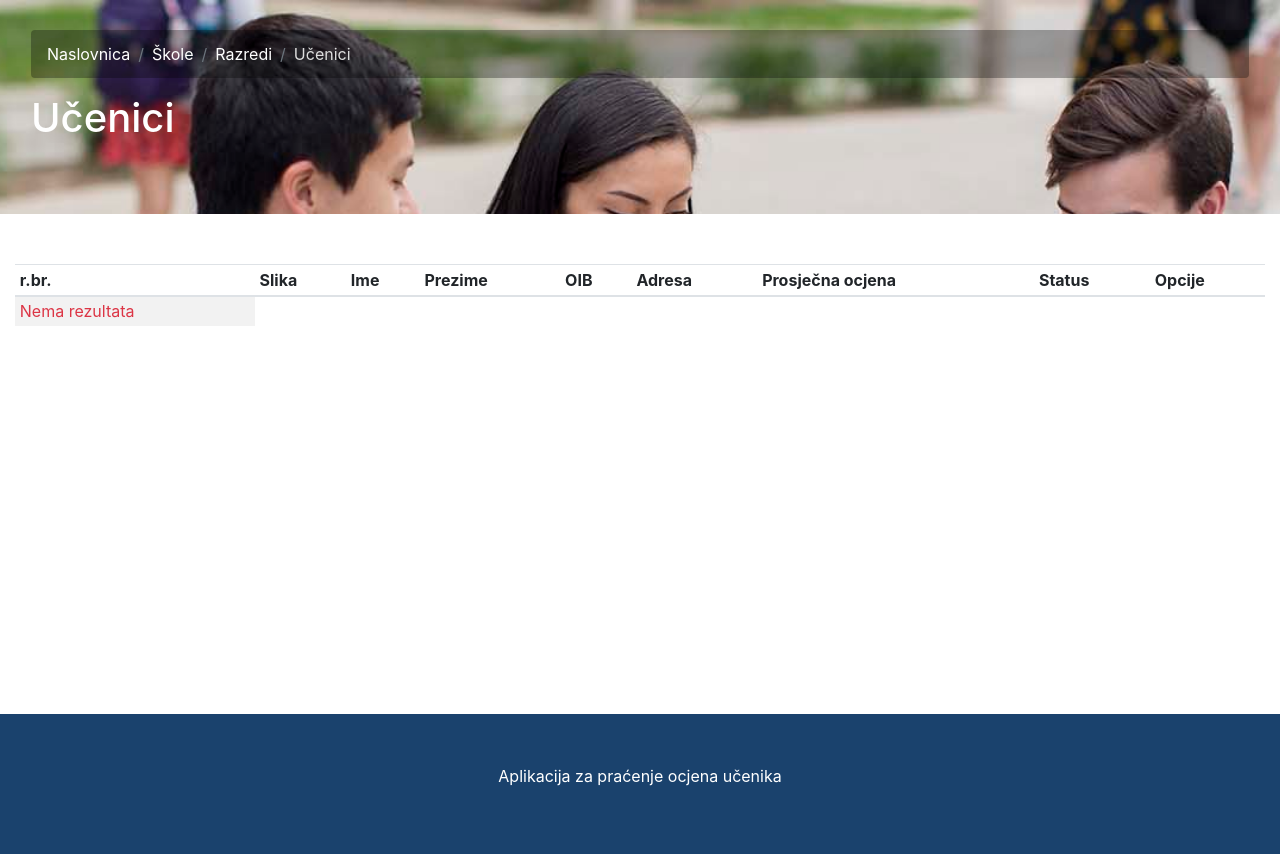
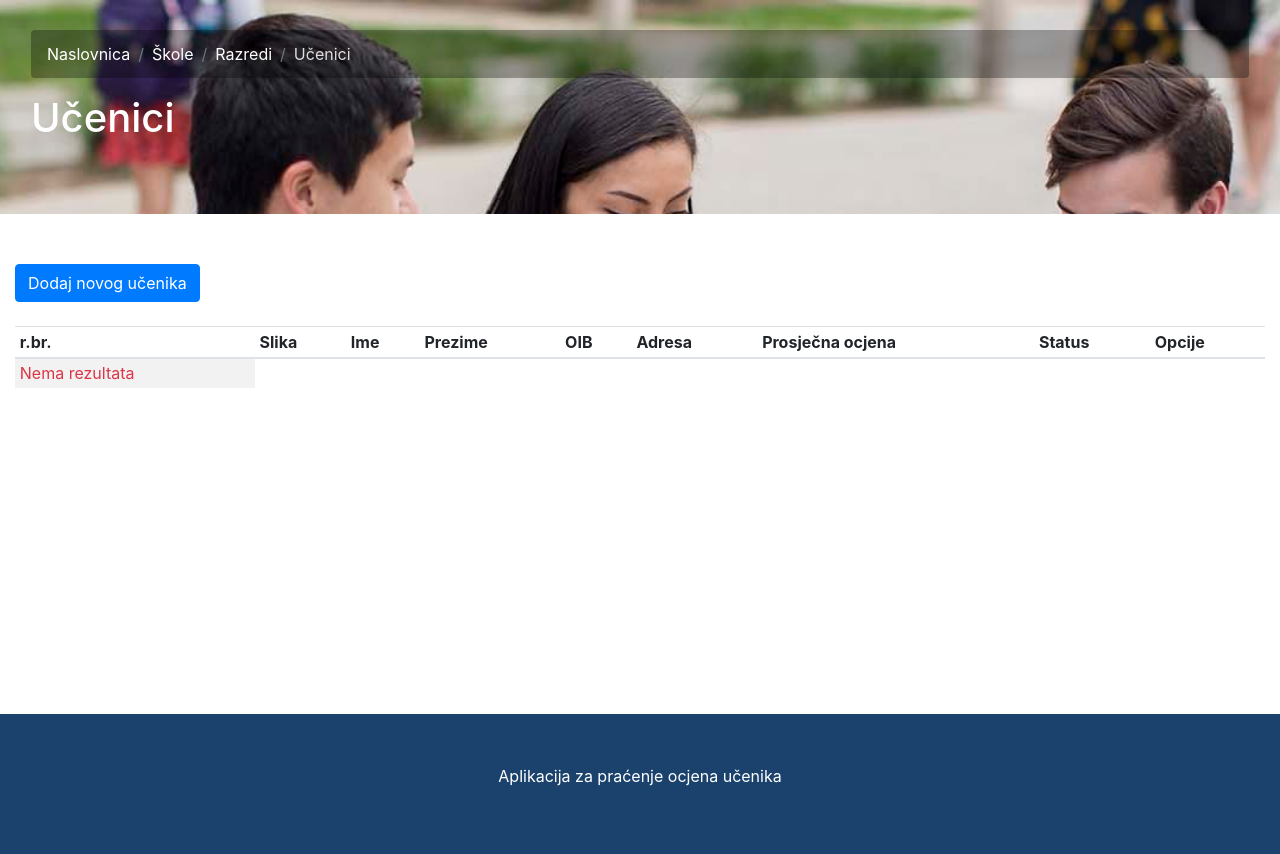
Before and after one commit to denhmorin/records-of-students, a PHP site: page /students.php in a window 1280 px wide. Shown: the part 56-910 px from the top of the page. Run offline with PHP 8.4, Linux system fonts and the light colour scheme; data that the repository does not hold is empty.

Commit message:
Added button for adding new student

```diff
--- a/student-edit.php
+++ b/student-edit.php
@@ -165,6 +165,7 @@ $classes = doQuery($conn,$sql);
                 <div class="container-fluid">
                     <div class="row">
                         <div class="col-md-12">
+                            <a class="btn btn-primary mb-4" href="student-edit.php">Dodaj novog učenika</a>
                             <h2 class="text-primary"><?php if(!empty($msg)){echo $msg;} ?></h2>
                             <form name="student-edit-form" id="student-edit-form" method="POST" enctype="multipart/form-data" action="<?php echo htmlspecialchars($_SERVER["PHP_SELF"]."?student_id=".$id_update_student); ?>" >
                                 <div class="form-group">
--- a/students.php
+++ b/students.php
@@ -69,6 +69,7 @@ if(isset($_GET["student_delete"]) AND !empty($_GET["student_delete"])){
                 <div class="container-fluid">
                     <div class="row">
                         <div class="col-md-12">
+                            <a class="btn btn-primary mb-4" href="student-edit.php">Dodaj novog učenika</a>
                             <div class="table-responsive">
                                 <table class="table table-striped table-sm">
                                     <thead>
```
